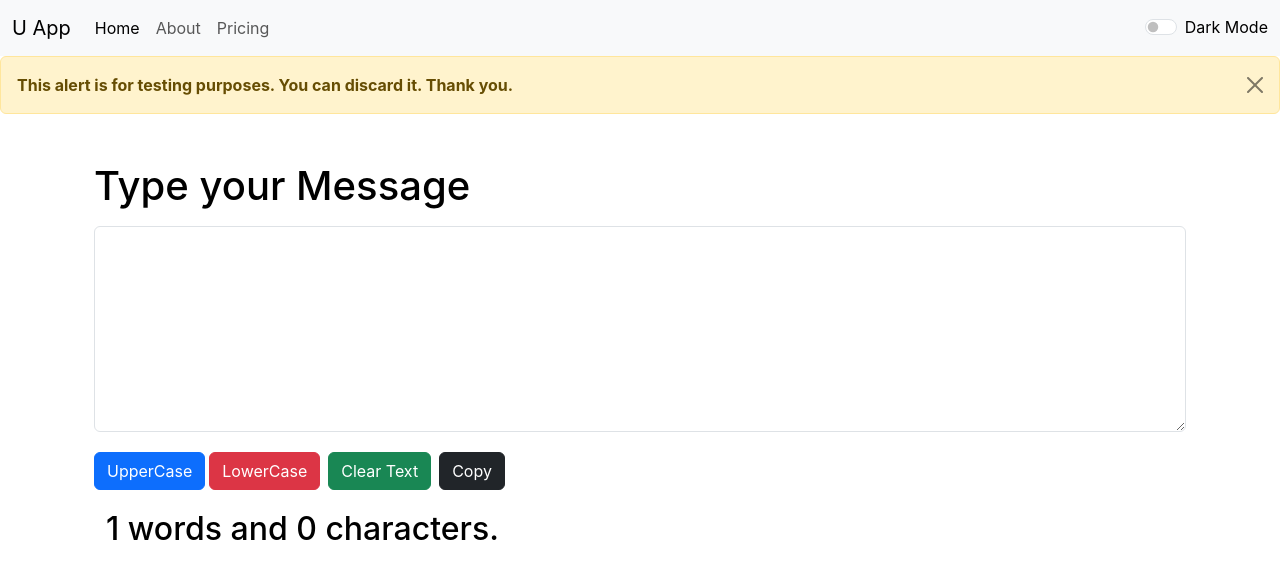
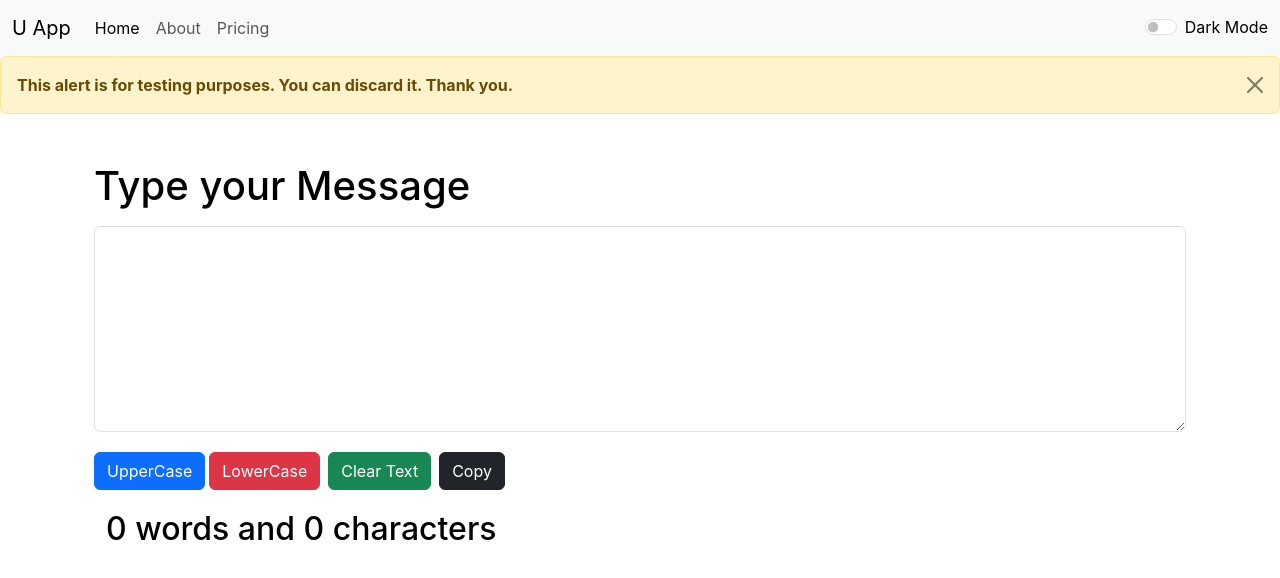
Before and after one commit to uzairsaleem36/React-App, a React (Create React App) app: page / in a window 1280 px wide. Shown: the top 578 px of the page. Built offline with nearby package versions, Linux system fonts and the light colour scheme.

Commit message:
Text Length Updated

```diff
--- a/src/componets/Text.js
+++ b/src/componets/Text.js
@@ -52,11 +52,17 @@ export default function TextForm(props) {
       <button className="btn btn-success m-1" onClick={ClearText}>Clear Text</button>
       <button className="btn btn-dark m-1" onClick={CopyText}>Copy</button>
       {/* <button className="btn btn-dark m-1" style={{ float: "right" }} onClick={handlePaste}>Paste</button> */}
+{/*
+      <div className="container my-3">
+        <h2>{text.split(" ").length} words and {text.length} characters.</h2>
+      </div> */}
+
 
 
       <div className="container my-3">
-        <h2>{text.split(" ").length} words and {text.length} characters.</h2>
+          <h2>{text.trim().length > 0 ? `${text.trim().split(/\s+/).length} words and ${text.length} characters` : "0 words and 0 characters"}</h2>
       </div>
+
     </div>
   );
 }
```
